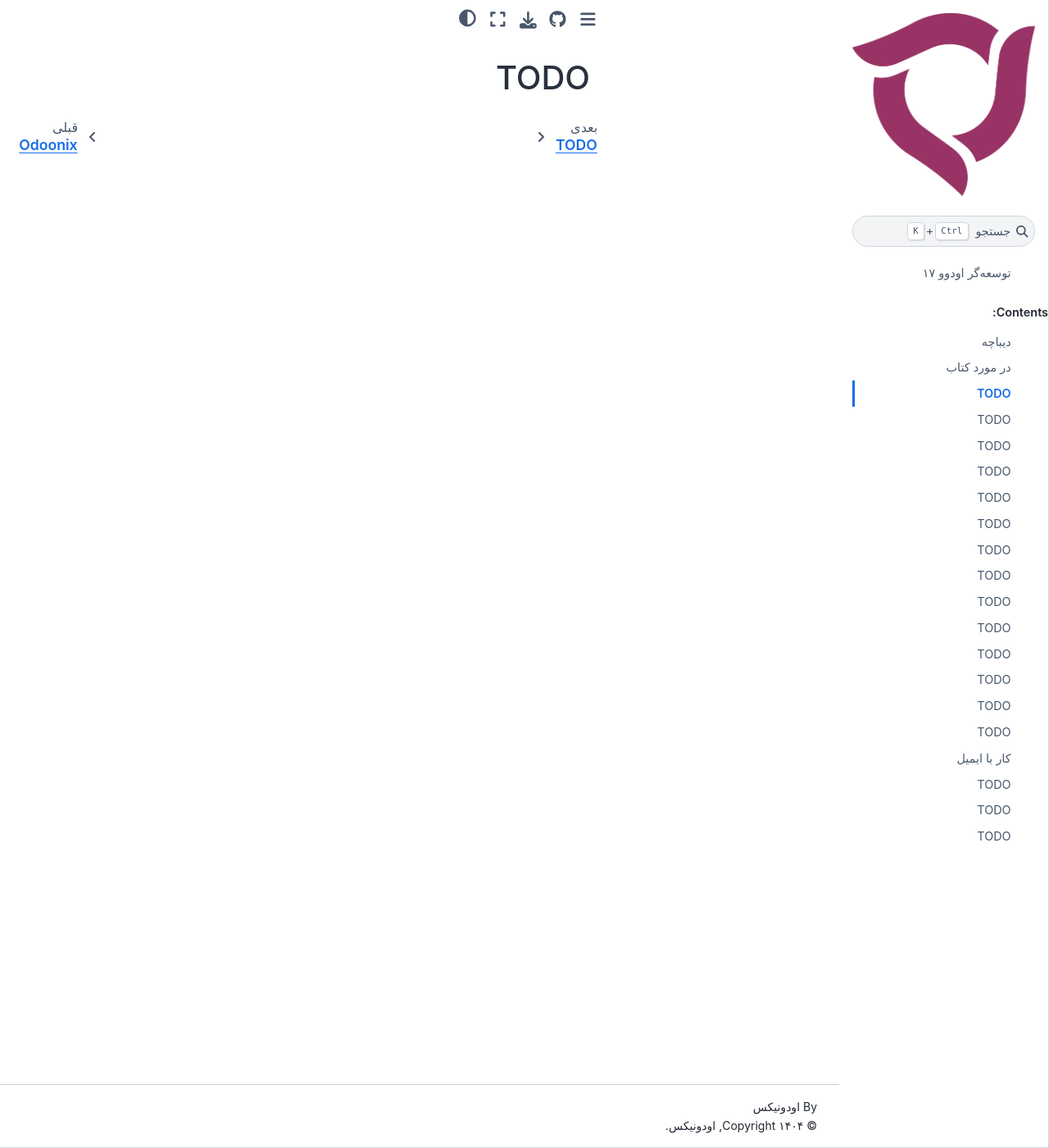
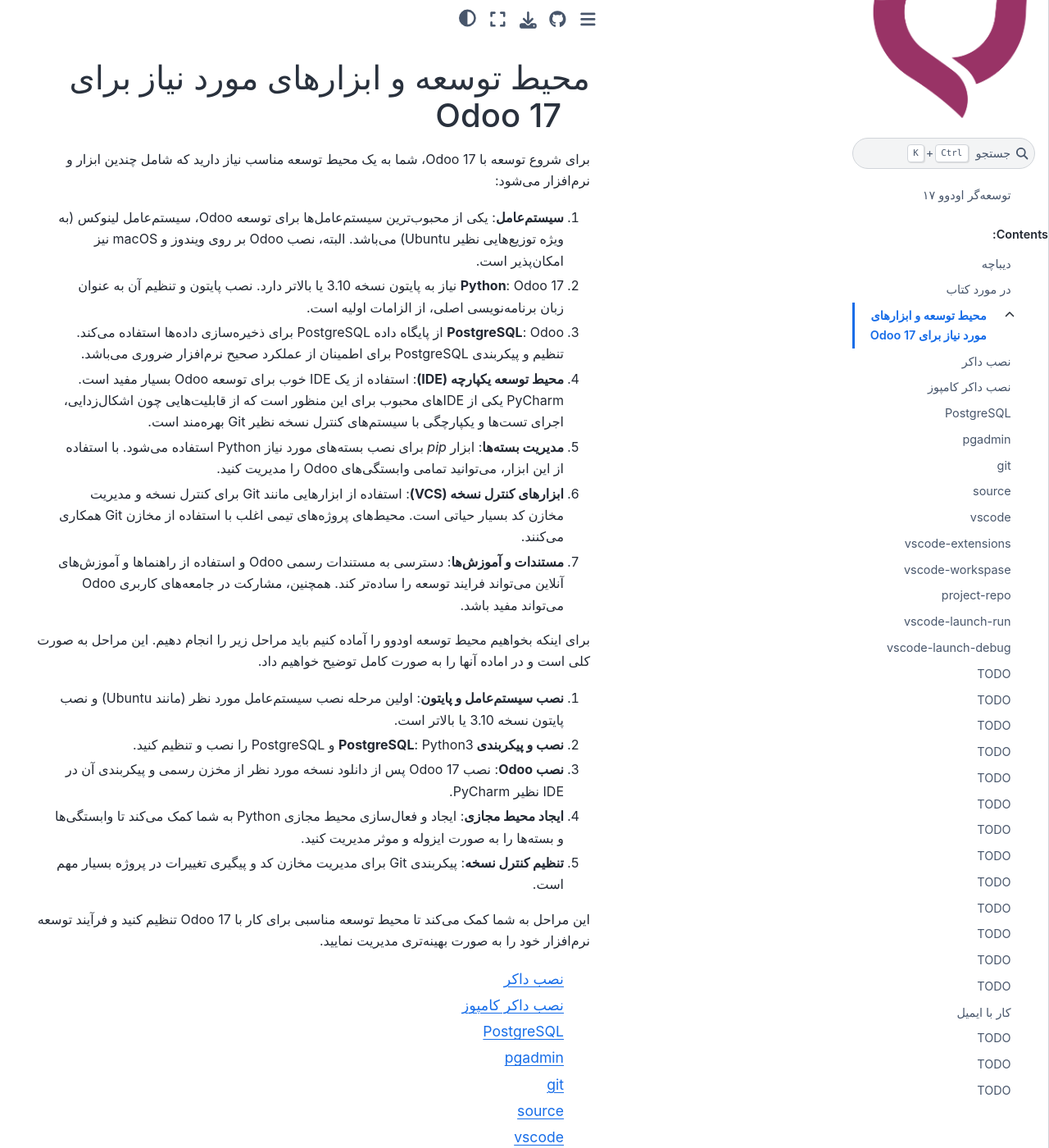
Before and after one commit to odoonix/odoo-book-development, a Sphinx documentation site: the page built from source/setup-development-environment/index.rst, in a window 1280 px wide and 1400 px high. Shown: the whole window at 82% size. Built offline with Sphinx 7.4.7 and the Sphinx Book theme 1.1.4, drawn with Linux system fonts in a browser that asks for light colours; some of the changed text lies outside the part shown.

Commit message:
فصل راه اندازی محیط توسعه رو شروع کردم

```diff
--- a/source/about/index.rst
+++ b/source/about/index.rst
@@ -6,8 +6,6 @@
 در این کتاب، هدف اصلی ما این است که شما را با منابع موجود برای یادگیری Odoo به عنوان یک برنامه‌نویس آشنا کنیم. این منابع شامل مستندات رسمی Odoo، انجمن‌های آنلاین، ویدیوهای آموزشی، دوره‌های آنلاین، و کتاب‌های مرجع هستند. با استفاده از این منابع، شما می‌توانید دانش خود را در مورد نحوه توسعه و سفارشی‌سازی ماژول‌های Odoo گسترش دهید و از تجربه‌هایی که دیگران به اشتراک گذاشته‌اند بهره‌مند شوید. ما قصد داریم مسیر یادگیری شما را هموار کنیم و ابزارها و منابع مناسبی را معرفی کنیم تا بتوانید به سرعت و با کارآیی بیشتری Odoo را یاد بگیرد.
 
 علاوه بر معرفی منابع، در این کتاب می‌خواهیم به ابزارهای پایه‌ای که برای توسعه Odoo نیاز است بپردازیم. این ابزارها شامل نصب و تنظیم محیط توسعه، استفاده از ویرایشگرهای کد مناسب، و مدیریت نسخه‌ها با استفاده از Git می‌باشد. همچنین نحوه استفاده از ابزارهای اشکال‌زدایی و تست، و مدیریت پایگاه داده‌ها را نیز پوشش خواهیم داد. هدف ما این است که شما با داشتن این ابزارها، بتوانید به راحتی و با اطمینان بیشتری پروژه‌های Odoo خود را توسعه و مدیریت کنید.
-
-آیا ادامه‌ی خاصی از کتاب را نیاز دارید؟
 
 .. toctree::
 
--- a/source/index.rst
+++ b/source/index.rst
@@ -12,6 +12,7 @@
    about/index
 
    setup-development-environment/index
+
    creating-odoo-modules/index
    server-side-development/index
    data-management/index
--- /dev/null
+++ b/source/setup-development-environment/PostgreSQL.rst
@@ -0,0 +1,2 @@
+PostgreSQL
+=============
--- /dev/null
+++ b/source/setup-development-environment/docker-compose.rst
@@ -0,0 +1,4 @@
+نصب داکر کامپوز
+=====================
+
+Docker Compose ابزاری است که به کاربران اجازه می‌دهد تا چندین کانتینر Docker را با استفاده از یک فایل پیکربندی واحد، به نام `docker-compose.yml`, تعریف و مدیریت کنند. با استفاده از Docker Compose، می‌توان یک مجموعه از سرویس‌های تحت Docker را به راحتی استقرار داد، متوقف کرد و به طور هماهنگ مدیریت کرد. این ابزار به خصوص برای پروژه‌های چند بخشی (Multi-tier) بسیار مفید است، زیرا امکان تعریف وابستگی‌ها و مدیریت تمامی سرویس‌ها به صورت یکجا را فراهم می‌کند. به عنوان مثال، می‌توانید وب سرور، پایگاه داده، و سرویس‌های کش‌کردن را در یک فایل پیکربندی تعریف کرده و سپس با یک دستور ساده، تمامی این سرویس‌ها را به صورت هماهنگ اجرا کنید. Docker Compose باعث ساده‌تر شدن فرآیند توسعه، تست و استقرار برنامه‌های چند بخشی می‌شود.
--- /dev/null
+++ b/source/setup-development-environment/docker.rst
@@ -0,0 +1,4 @@
+نصب داکر
+=================
+
+داگر (Docker) یک پلتفرم متن‌باز است که امکان ایجاد، استقرار و مدیریت برنامه‌ها را با استفاده از کانتینرها فراهم می‌کند. کانتینرها به توسعه‌دهندگان این امکان را می‌دهند تا برنامه‌ها و تمامی وابستگی‌های آن‌ها را در یک بسته جداگانه اجرا کنند. با استفاده از داکر، برنامه‌ها می‌توانند به سرعت و به سادگی در محیط‌های مختلف مستقر شده و بدون تداخل با سایر برنامه‌ها اجرا شوند. داکر به ویژه در محیط‌های توسعه و تولید مفید است، زیرا به ایجاد محیط‌های یکسان و تکرارشونده کمک می‌کند و باعث می‌شود تا تغییرات به صورت منزوی و کنترل شده اعمال شوند. این امر به توسعه‌دهندگان و تیم‌های IT کمک می‌کند تا از پایداری و قابلیت پیش‌بینی برنامه‌هایشان اطمینان حاصل کنند.
--- /dev/null
+++ b/source/setup-development-environment/git.rst
@@ -0,0 +1,2 @@
+git
+=============
--- a/source/setup-development-environment/index.rst
+++ b/source/setup-development-environment/index.rst
@@ -1,2 +1,48 @@
-TODO
-======
+محیط توسعه و ابزارهای مورد نیاز برای Odoo 17
+=================================================
+
+برای شروع توسعه با Odoo 17، شما به یک محیط توسعه مناسب نیاز دارید که شامل چندین ابزار و نرم‌افزار می‌شود:
+
+1. **سیستم‌عامل**: یکی از محبوب‌ترین سیستم‌عامل‌ها برای توسعه Odoo، سیستم‌عامل لینوکس (به ویژه توزیع‌هایی نظیر Ubuntu) می‌باشد. البته، نصب Odoo بر روی ویندوز و macOS نیز امکان‌پذیر است.
+
+2. **Python**: Odoo 17 نیاز به پایتون نسخه 3.10 یا بالاتر دارد. نصب پایتون و تنظیم آن به عنوان زبان برنامه‌نویسی اصلی، از الزامات اولیه است.
+
+3. **PostgreSQL**: Odoo از پایگاه‌ داده PostgreSQL برای ذخیره‌سازی داده‌ها استفاده می‌کند. تنظیم و پیکربندی PostgreSQL برای اطمینان از عملکرد صحیح نرم‌افزار ضروری می‌باشد.
+
+4. **محیط توسعه یکپارچه (IDE)**: استفاده از یک IDE خوب برای توسعه Odoo بسیار مفید است. PyCharm یکی از IDE‌های محبوب برای این منظور است که از قابلیت‌هایی چون اشکال‌زدایی، اجرای تست‌ها و یکپارچگی با سیستم‌های کنترل نسخه نظیر Git بهره‌مند است.
+
+5. **مدیریت بسته‌ها**: ابزار `pip` برای نصب بسته‌های مورد نیاز Python استفاده می‌شود. با استفاده از این ابزار، می‌توانید تمامی وابستگی‌های Odoo را مدیریت کنید.
+
+6. **ابزارهای کنترل نسخه (VCS)**: استفاده از ابزارهایی مانند Git برای کنترل نسخه و مدیریت مخازن کد بسیار حیاتی است. محیط‌های پروژه‌های تیمی اغلب با استفاده از مخازن Git همکاری می‌کنند.
+
+7. **مستندات و آموزش‌ها**: دسترسی به مستندات رسمی Odoo و استفاده از راهنماها و آموزش‌های آنلاین می‌تواند فرایند توسعه را ساده‌تر کند. همچنین، مشارکت در جامعه‌های کاربری Odoo می‌تواند مفید باشد.
+
+برای اینکه بخواهیم محیط توسعه اودوو را آماده کنیم باید مراحل زیر را انجام دهیم. این مراحل به صورت کلی است و در اماده آنها را به صورت کامل توضیح خواهیم داد.
+
+1. **نصب سیستم‌عامل و پایتون**: اولین مرحله نصب سیستم‌عامل مورد نظر (مانند Ubuntu) و نصب پایتون نسخه 3.10 یا بالاتر است.
+
+2. **نصب و پیکربندی PostgreSQL**: Python3 و PostgreSQL را نصب و تنظیم کنید.
+
+3. **نصب Odoo**: نصب Odoo 17 پس از دانلود نسخه مورد نظر از مخزن رسمی و پیکربندی آن در IDE نظیر PyCharm.
+
+4. **ایجاد محیط مجازی**: ایجاد و فعال‌سازی محیط مجازی Python به شما کمک می‌کند تا وابستگی‌ها و بسته‌ها را به صورت ایزوله و موثر مدیریت کنید.
+
+5. **تنظیم کنترل نسخه**: پیکربندی Git برای مدیریت مخازن کد و پیگیری تغییرات در پروژه بسیار مهم است.
+
+این مراحل به شما کمک می‌کند تا محیط توسعه مناسبی برای کار با Odoo 17 تنظیم کنید و فرآیند توسعه نرم‌افزار خود را به صورت بهینه‌تری مدیریت نمایید.
+
+
+.. toctree::
+
+   docker
+   docker-compose
+   PostgreSQL
+   pgadmin
+   git
+   source
+   vscode
+   vscode-extensions
+   vscode-workspase
+   project-repo
+   vscode-launch-run
+   vscode-launch-debug
--- /dev/null
+++ b/source/setup-development-environment/pgadmin.rst
@@ -0,0 +1,2 @@
+pgadmin
+==================
--- /dev/null
+++ b/source/setup-development-environment/project-repo.rst
@@ -0,0 +1,2 @@
+project-repo
+===================
--- /dev/null
+++ b/source/setup-development-environment/source.rst
@@ -0,0 +1,2 @@
+source
+=================
--- /dev/null
+++ b/source/setup-development-environment/vscode-extensions.rst
@@ -0,0 +1,2 @@
+vscode-extensions
+========================
--- /dev/null
+++ b/source/setup-development-environment/vscode-launch-debug.rst
@@ -0,0 +1,2 @@
+vscode-launch-debug
+==============================
--- /dev/null
+++ b/source/setup-development-environment/vscode-launch-run.rst
@@ -0,0 +1,2 @@
+vscode-launch-run
+=====================
--- /dev/null
+++ b/source/setup-development-environment/vscode-workspase.rst
@@ -0,0 +1,2 @@
+vscode-workspase
+=========================
--- /dev/null
+++ b/source/setup-development-environment/vscode.rst
@@ -0,0 +1,2 @@
+vscode
+===============
```
